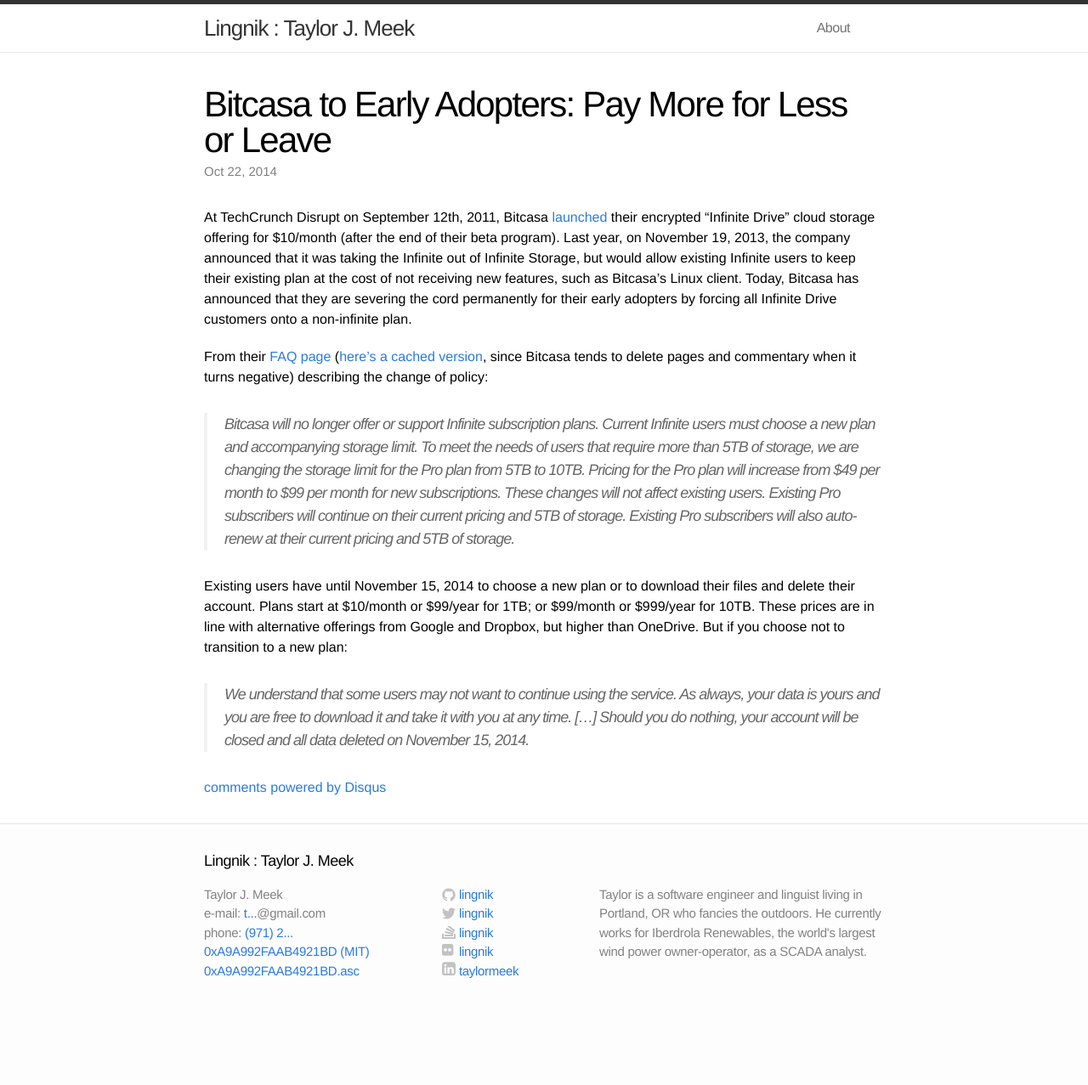
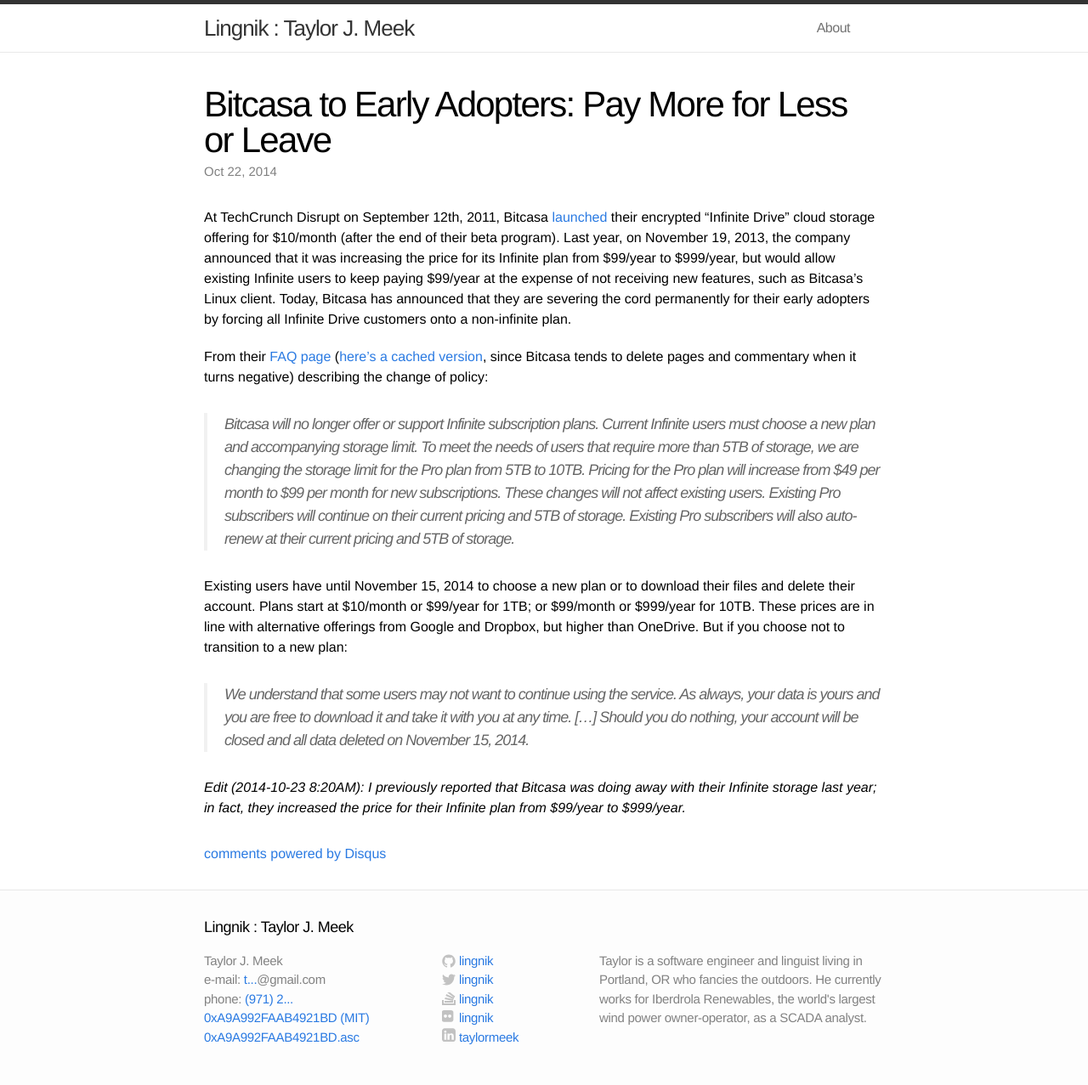
Before and after one commit to Lingnik/lingnik.github.io, a Jekyll site: the page built from _posts/2014-10-22-bitcasa-to-early-adopters-pay-more-for-less-or-leave.markdown, in a window 1280 px wide. Shown: the whole page at 85% size. Built offline with Jekyll 4.4.1, drawn with Linux system fonts in a browser that asks for light colours; comment, search, counter and statistics services are not loaded; before the commit the page ends 1199 px from its top, so only the background shows below that.

Commit message:
edit to bitcasa

```diff
--- a/_posts/2014-10-22-bitcasa-to-early-adopters-pay-more-for-less-or-leave.markdown
+++ b/_posts/2014-10-22-bitcasa-to-early-adopters-pay-more-for-less-or-leave.markdown
@@ -5,7 +5,7 @@ date:   2014-10-22 18:00:00
 alias: [/content/bitcasa-to-early-adopters-pay-more-for-less-or-leave/index.html]
 ---
 
-At TechCrunch Disrupt on September 12th, 2011, Bitcasa [launched](http://thenextweb.com/apps/2011/09/23/bitcasa-infinite-storage-comes-to-your-desktop-but-so-do-big-questions/) their encrypted "Infinite Drive" cloud storage offering for $10/month (after the end of their beta program). Last year, on November 19, 2013, the company announced that it was taking the Infinite out of Infinite Storage, but would allow existing Infinite users to keep their existing plan at the cost of not receiving new features, such as Bitcasa's Linux client. Today, Bitcasa has announced that they are severing the cord permanently for their early adopters by forcing all Infinite Drive customers onto a non-infinite plan.
+At TechCrunch Disrupt on September 12th, 2011, Bitcasa [launched](http://thenextweb.com/apps/2011/09/23/bitcasa-infinite-storage-comes-to-your-desktop-but-so-do-big-questions/) their encrypted "Infinite Drive" cloud storage offering for $10/month (after the end of their beta program). Last year, on November 19, 2013, the company announced that it was increasing the price for its Infinite plan from $99/year to $999/year, but would allow existing Infinite users to keep paying $99/year at the expense of not receiving new features, such as Bitcasa's Linux client. Today, Bitcasa has announced that they are severing the cord permanently for their early adopters by forcing all Infinite Drive customers onto a non-infinite plan.
 
 From their [FAQ page](https://support.bitcasa.com/hc/en-us/articles/203936983) ([here's a cached version](https://web.archive.org/web/20141022214551/https://support.bitcasa.com/hc/en-us/articles/203936983), since Bitcasa tends to delete pages and commentary when it turns negative) describing the change of policy:
 
@@ -14,3 +14,5 @@ From their [FAQ page](https://support.bitcasa.com/hc/en-us/articles/203936983) (
 Existing users have until November 15, 2014 to choose a new plan or to download their files and delete their account. Plans start at $10/month or $99/year for 1TB; or $99/month or $999/year for 10TB. These prices are in line with alternative offerings from Google and Dropbox, but higher than OneDrive. But if you choose not to transition to a new plan:
 
 > We understand that some users may not want to continue using the service. As always, your data is yours and you are free to download it and take it with you at any time. [...] Should you do nothing, your account will be closed and all data deleted on November 15, 2014.
+
+*Edit (2014-10-23 8:20AM): I previously reported that Bitcasa was doing away with their Infinite storage last year; in fact, they increased the price for their Infinite plan from $99/year to $999/year.*
```
